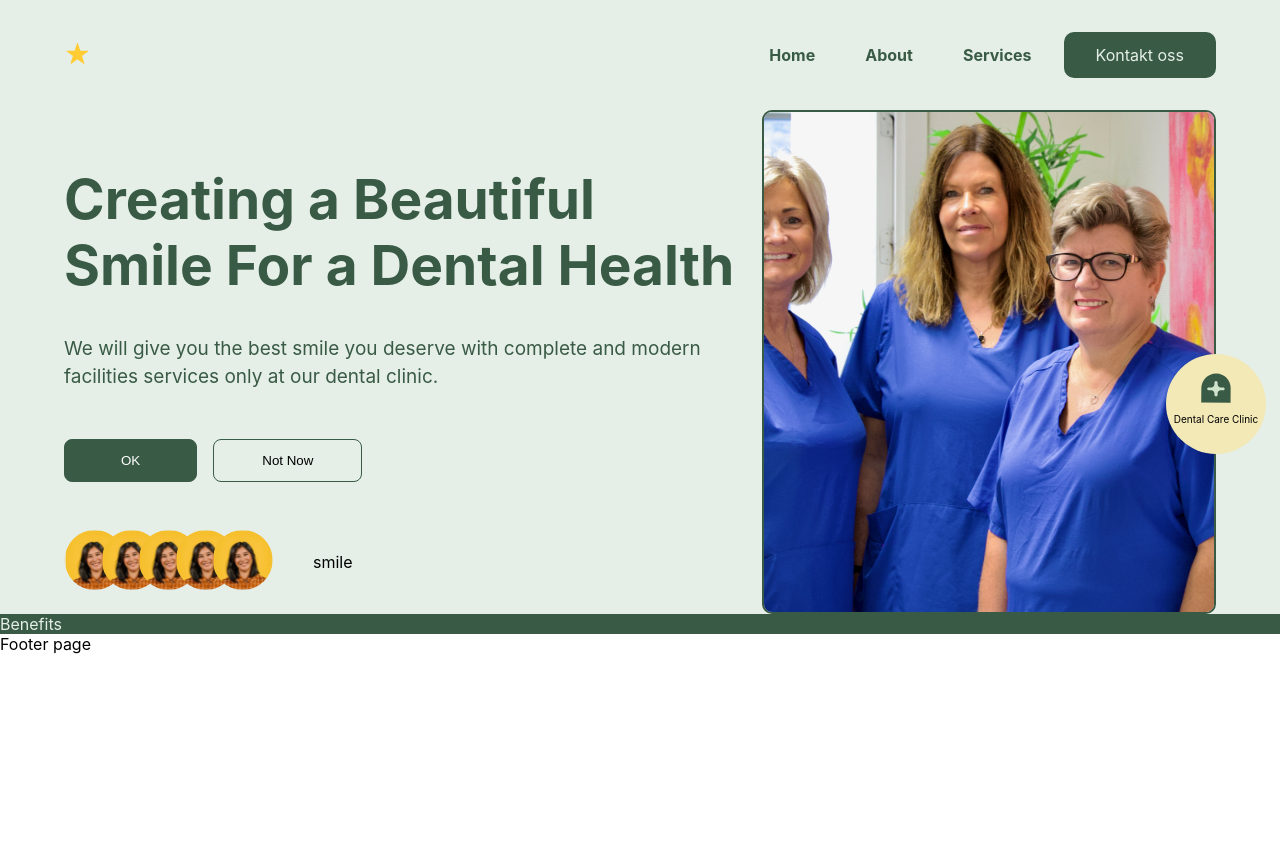
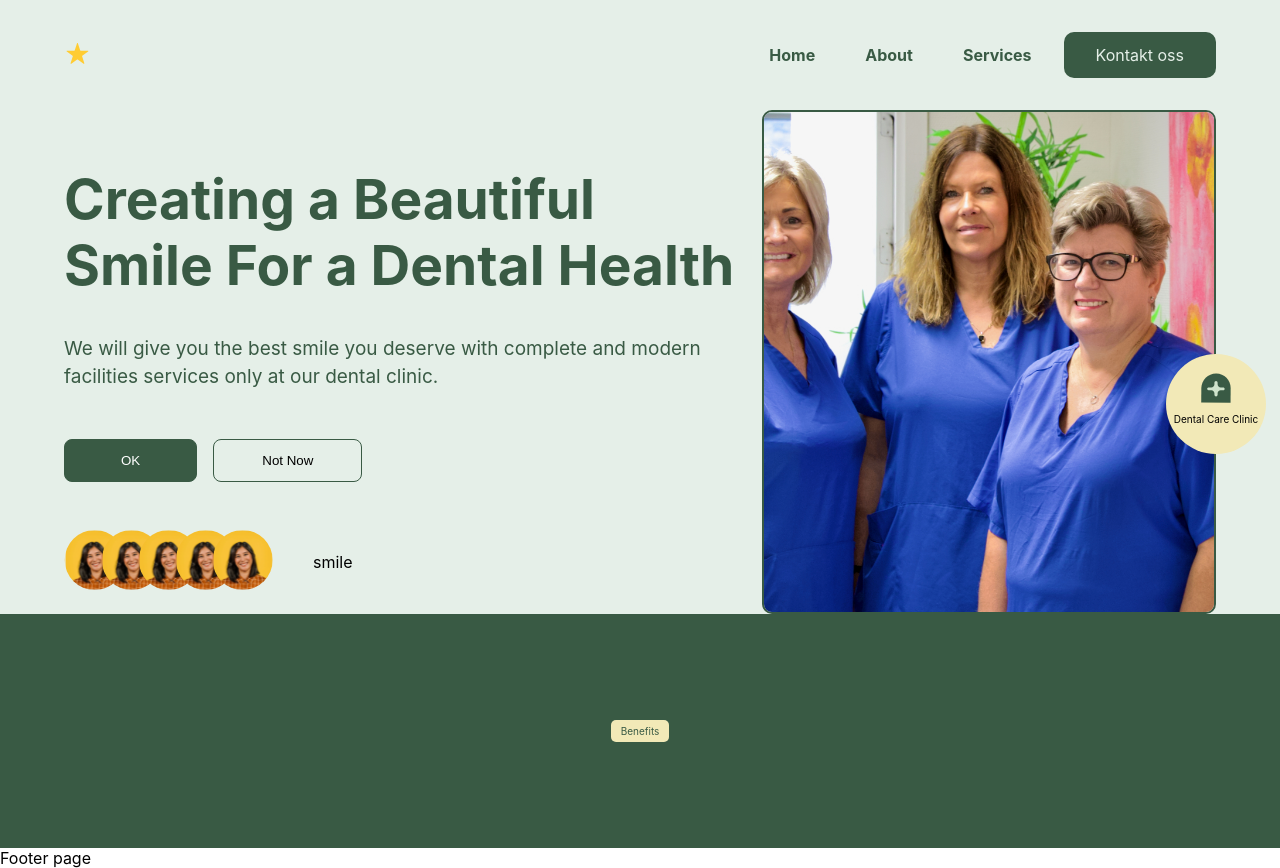
Before and after one commit to MuhammadTurkmen/Dental-Landing-Page-React, a React (Create React App) app: page / in a window 1280 px wide. Before the commit the page ends 800 px from the top, so only its background shows below. Built offline with nearby package versions, Linux system fonts and the light colour scheme.

Commit message:
adding img

```diff
--- a/src/components/Benefits.js
+++ b/src/components/Benefits.js
@@ -1,13 +1,41 @@
 import React from "react";
 import styled from "styled-components";
+import Ann from "../images/Ann-1.jpg";
+import tooth from "../images/svg/icons8-tooth-50 1.png";
 
 function Benefits() {
-  return <Wrapper>Benefits </Wrapper>;
+  return (
+    <Wrapper>
+      <p className="Benefits">Benefits</p>
+      <div className="container">
+        <div className="img-container">
+          <img className="ann" src={Ann} alt="doctor" />
+          <div className="teeth-container"></div>
+        </div>
+        <div className="text-container"></div>
+      </div>
+    </Wrapper>
+  );
 }
 
 const Wrapper = styled.div`
   background-color: #395a44;
   color: #e5efe8;
+  text-align: center;
+  padding: 6rem 1.5rem;
+
+  .ann,
+  .teeth-container {
+    display: none;
+  }
+  .Benefits {
+    background-color: #f2e9b7;
+    padding: 5px 10px;
+    font-size: 10px;
+    border-radius: 5px;
+    display: inline-block;
+    color: var(--dark-green, #395a44);
+  }
 `;
 
 export default Benefits;
```
Also changed, not shown: src/images/svg/icons8-tooth-50 1.png (added).
